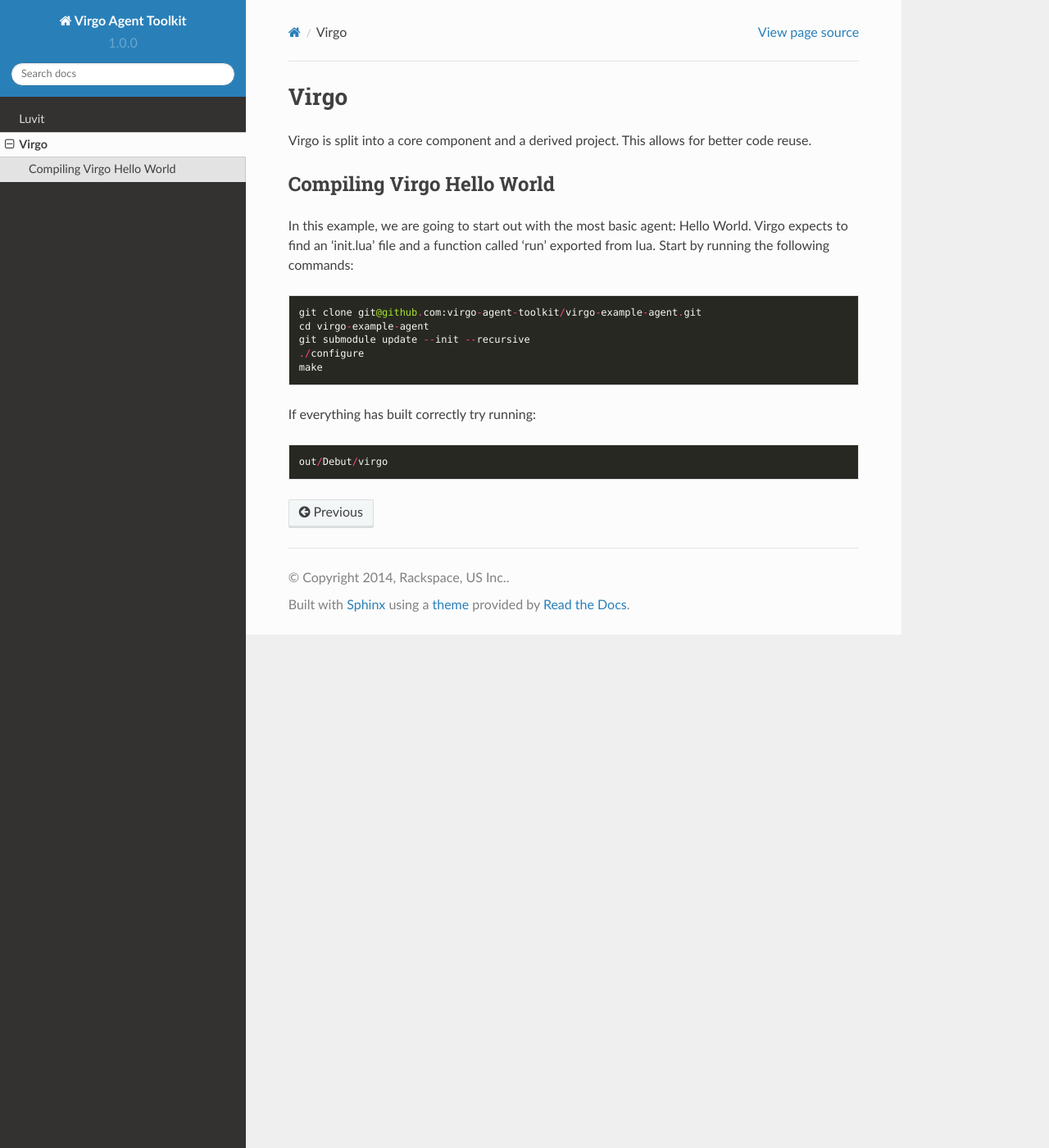
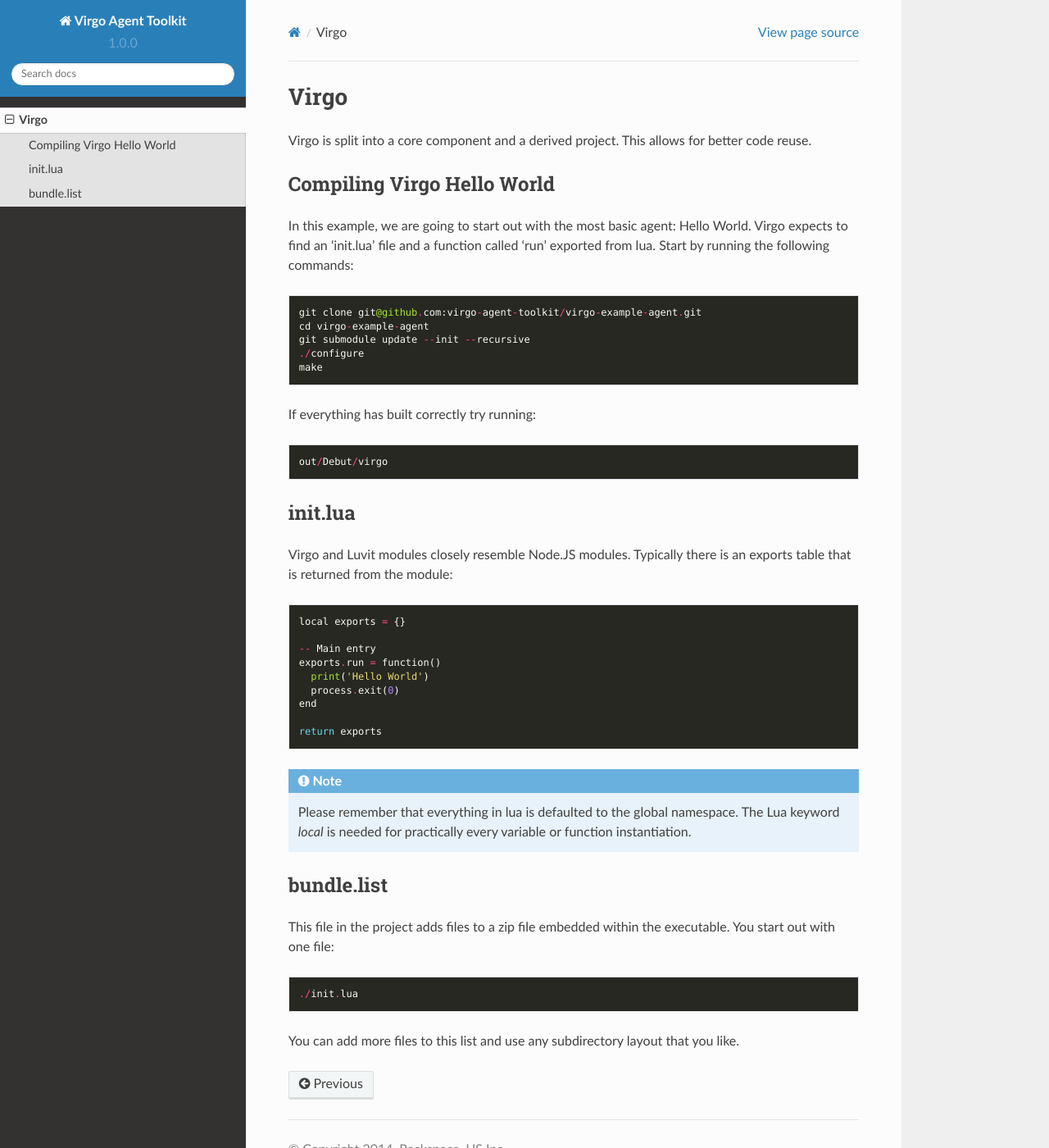
Before and after one commit to virgo-agent-toolkit/docs, a Sphinx documentation site: the page built from source/virgo.rst, in a window 1280 px wide and 1400 px high. Shown: the whole window at 82% size. Built offline with Sphinx 7.4.7 and the Read the Docs theme 2.0.0, drawn with Linux system fonts in a browser that asks for light colours.

Commit message:
add init.lua and bundle.list

```diff
--- a/source/index.rst
+++ b/source/index.rst
@@ -16,5 +16,4 @@
 .. toctree::
    :maxdepth: 1
 
-   luvit
    virgo
--- a/source/virgo.rst
+++ b/source/virgo.rst
@@ -20,3 +20,34 @@
 If everything has built correctly try running::
 
     out/Debut/virgo
+
+init.lua
+--------
+
+Virgo and Luvit modules closely resemble Node.JS modules. Typically there is an
+exports table that is returned from the module::
+
+    local exports = {}
+
+    -- Main entry
+    exports.run = function()
+      print('Hello World')
+      process.exit(0)
+    end
+
+    return exports
+
+.. note::
+   Please remember that everything in lua is defaulted to the global namespace. The
+   Lua keyword `local` is needed for practically every variable or function
+   instantiation.
+
+bundle.list
+-----------
+
+This file in the project adds files to a zip file embedded within the
+executable. You start out with one file::
+
+    ./init.lua
+
+You can add more files to this list and use any subdirectory layout that you like.
```
